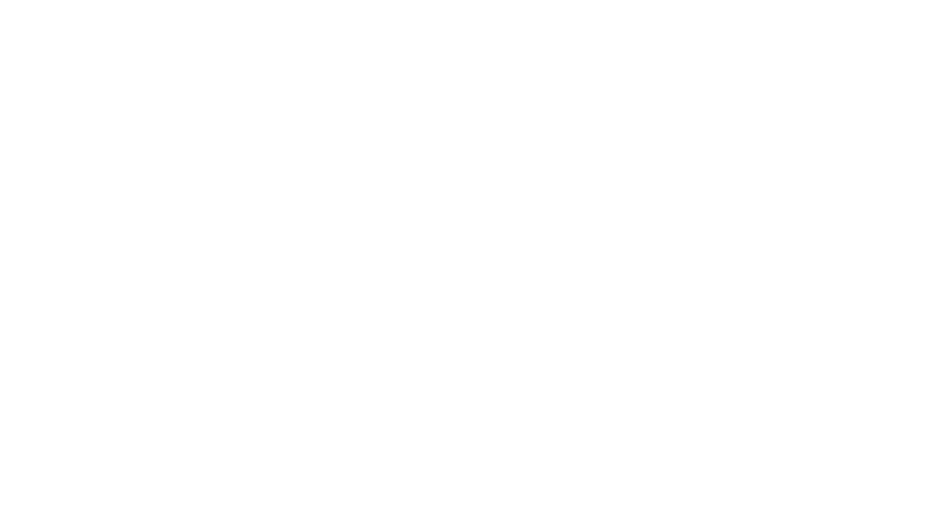
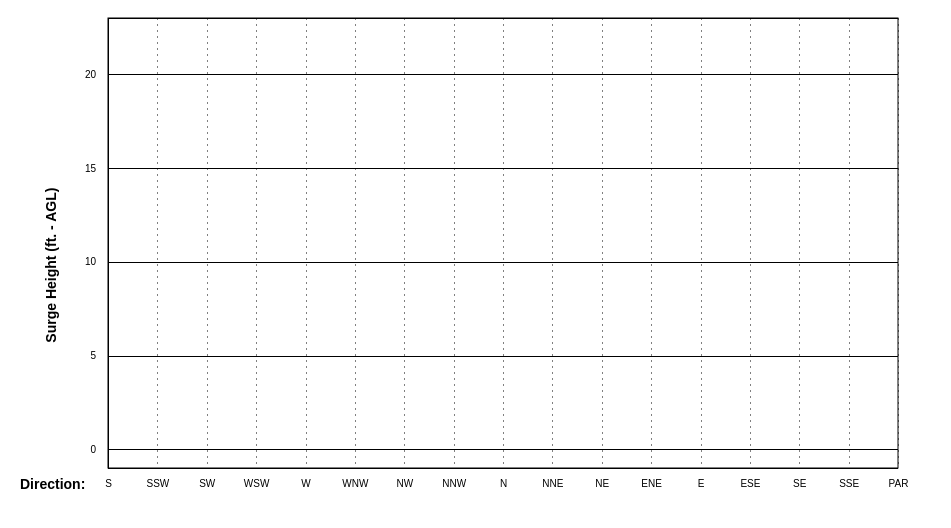
Before and after one commit to kyleweingart/d3, a plain HTML site: page BarChart/SurgeViewer/index.html in a window 1280 px wide. Shown: the whole page, without its empty margins (0-951 px from the left). Drawn offline with nearby package versions, Linux system fonts and the light colour scheme.

Commit message:
chartbox and axes

```diff
--- a/BarChart/SurgeViewer/index.html
+++ b/BarChart/SurgeViewer/index.html
@@ -9,8 +9,8 @@
 
 <body>
 
-<svg class="chart"></svg>
-<script src="//d3js.org/d3.v3.min.js"></script>
+<div class="chart"></div>
+<script src="https://d3js.org/d3.v5.min.js"></script>
 <script src="main.js"></script>
 
 </body>
--- a/BarChart/SurgeViewer/main.js
+++ b/BarChart/SurgeViewer/main.js
@@ -1,6 +1,26 @@
-// var margin = {top: 20, right: 30, bottom: 30, left: 40},
-//     width = 960 - margin.left - margin.right,
-//     height = 500 - margin.top - margin.bottom;
+var margin = {top: 20, right: 30, bottom: 30, left: 40},
+    width = 960 - margin.left - margin.right,
+    height = 500 - margin.top - margin.bottom;
+
+    var dirs = [
+        'S',
+        'SSW',
+        'SW',
+        'WSW',
+        'W',
+        'WNW',
+        'NW',
+        'NNW',
+        'N',
+        'NNE',
+        'NE',
+        'ENE',
+        'E',
+        'ESE',
+        'SE',
+        'SSE',
+        'PAR'
+      ];
 
 // var x = d3.scale.ordinal()
 //     .rangeRoundBands([0, width], .1);
@@ -49,3 +69,111 @@
 //   d.value = +d.value; // coerce to number
 //   return d;
 // }
+
+// var width = 490;
+// var subWidth = width - 15;
+// var height = 300;
+
+function makeFrame() {
+    var topGraphPadding = 10;
+
+    // Create the svg to draw on
+    var svg = d3.select('.chart').append('svg')
+        .attr("width", width + margin.left + margin.right)
+        .attr("height", height + margin.top + margin.bottom)
+    //   .style('width', '100%')
+    //   .style('height', '100%');
+
+    svg.append('g')
+      .attr('id', 'surge-chart-group')
+      .attr("transform", "translate(100,10)");
+    //   .attr('transform', 'translate(100, ' + topGraphPadding + ')');
+
+    // Draw a box to contain the chart
+    var chartBox = svg.append('rect')
+      .attr('id', 'surge-chart-box')
+      .attr('width', width - 100)
+      .attr('height', height)
+      .attr('x', 100)
+      .attr('y', topGraphPadding)
+      .style('fill', 'rgba(0,0,0,0)')
+      .style('stroke', 'black');
+
+    // Add the y-axis label
+    var yLabel = svg.append('text')
+      .style('text-anchor', 'middle')
+      .attr('fill', 'black')
+      .style('font-size', '14px')
+      .style('font-family', 'sans-serif')
+      .style('font-weight', 'bold')
+      .text('Surge Height (ft. - AGL)');
+
+    console.log(chartBox);
+
+    yLabel.attr('transform', 'translate(48,' +
+        (+chartBox.attr('height') / 1.75) + ')rotate(-90)');
+
+    // Add the x-axis label
+    svg.append('text')
+      .attr('transform', 'translate(' + 12 + ',' + (+chartBox.attr('height') + 31) + ')')
+      .attr('fill', 'black')
+      .style('font-size', '14px')
+      .style('font-family', 'sans-serif')
+      .style('font-weight', 'bold')
+      .text('Direction:');
+  }
+
+  function makeGraph() {
+    var g = d3.select('#surge-chart-group');
+
+    g.selectAll('*').remove();
+
+    // Setup x
+    var xScale = d3.scalePoint()
+      .domain(dirs)
+      .range([0, width - 100]);
+    this.xMap = function(d) {
+      d = d.direction ? d.direction.toUpperCase() : d;
+      return xScale(d);
+    };
+    var xAxis = d3.axisBottom().scale(xScale)
+      .tickSize(height, 0)
+      .tickPadding(12);
+
+    // Setup y
+    var yScale = d3.scaleLinear()
+    //   .domain([-1, this.maxSurge + 3])
+      .domain([-1, 20 + 3])
+      .range([height, 0]);
+    this.yMap = function(d) {
+      return yScale(d.surge || d);
+    };
+    var yAxis = d3.axisLeft().scale(yScale)
+      .ticks(4)
+      .tickPadding(12)
+      .tickSize(-width + 100, 1);
+
+    // Create the axes
+    g.append('g')
+      .attr('class', 'x axis')
+      .call(xAxis);
+    g.append('g')
+      .attr('class', 'y axis')
+      .call(yAxis);
+
+    g.selectAll('.axis')
+      .selectAll('.tick:nth-last-child(n+2)')
+      .selectAll('line')
+      .style('stroke', 'black');
+
+    g.selectAll('.x.axis')
+      .selectAll('line')
+      .attr('stroke-width', 1)
+      .attr('stroke-dasharray', '2,4')
+      .style('stroke', 'grey');
+  }
+
+
+
+  makeFrame();
+  makeGraph();
```
